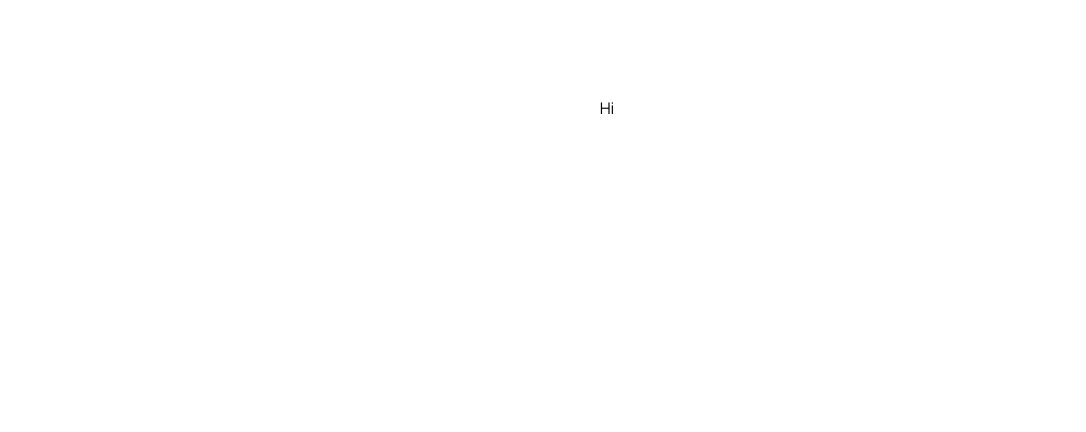
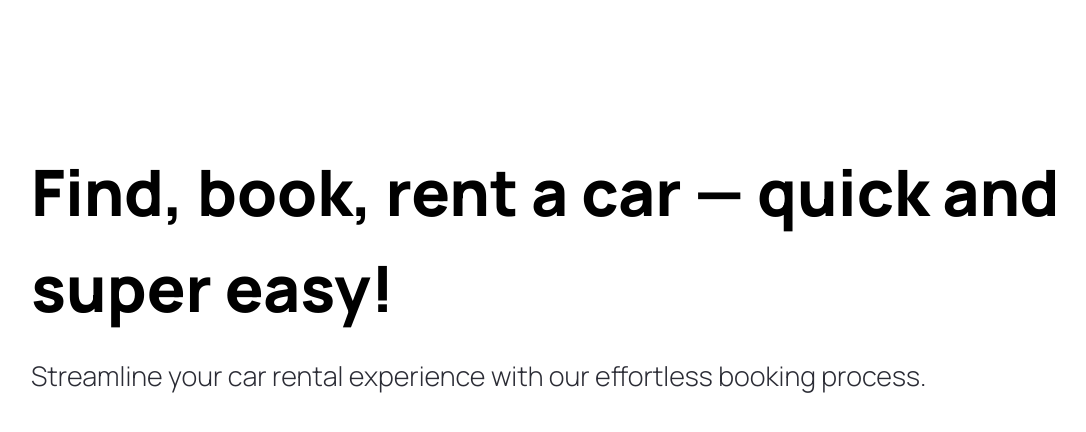
Before and after one commit to pinkjagnie/cars-showcase, a Next.js app: page / in a window 1280 px wide. Shown: the top 432 px of the page, without its empty margins (33-1119 px from the left). Built offline with nearby package versions, Linux system fonts and the light colour scheme.

Commit message:
Add Hero section

```diff
--- a/app/page.tsx
+++ b/app/page.tsx
@@ -1,7 +1,9 @@
+import Hero from "@/components/Hero";
+
 export default function Home() {
   return (
-    <main className="flex min-h-screen flex-col items-center justify-between p-24">
-      Hi
+    <main className="overflow-hidden">
+      <Hero />
     </main>
   );
 }
--- /dev/null
+++ b/components/Hero.tsx
@@ -0,0 +1,19 @@
+import Image from "next/image";
+
+const Hero = () => {
+  return (
+    <div className="hero">
+      <div className="flex-1 pt-36 padding-x">
+        <h1 className="hero__title">
+          Find, book, rent a car — quick and super easy!
+        </h1>
+        <p className="hero__subtitle">
+          Streamline your car rental experience with our effortless booking
+          process.
+        </p>
+      </div>
+    </div>
+  );
+};
+
+export default Hero;
```
